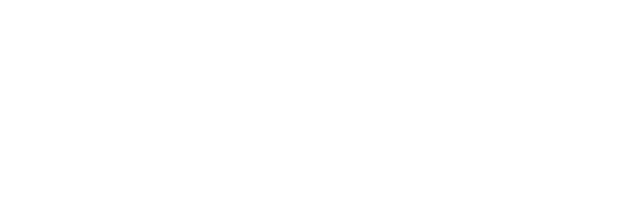
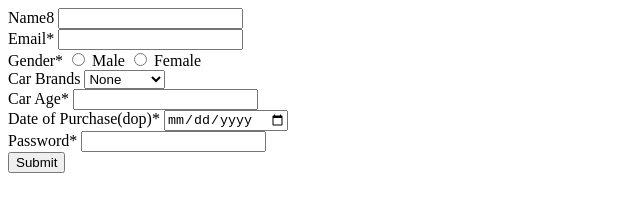
Before and after one commit to acciojob/car-insurance-form-nigam85, a website: page main.html in a window 1280 px wide. Shown: the whole page, without its empty margins (0-640 px from the left). Drawn offline with Linux system fonts and the light colour scheme.

Commit message:
created a submission

```diff
--- a/main.html
+++ b/main.html
@@ -8,6 +8,37 @@
 
 <body>
 	<!-- the entire body must be written by student -->
+	<form method="post" action="submit.php">
+		<label for="name">Name8</label>
+		<input type="text" id="name"  required><br>
+
+		<label for="email">Email*</label>
+		<input type="text" id="email"  required><br>
+
+		<label for="gender">Gender*</label>
+		<input type="radio"  id="gender_m" name="gender" required>
+		<label for="gender_m">Male</label>
+		<input type="radio"  id="gender_f" name="gender" required>
+		<label for="gender_m">Female</label><br>
+
+		<label for="cars">Car Brands</label>
+		<select id="cars" name="cars" required>
+		<option value=""disabled selected>None</option>
+		  <option value="bmw">BMW</option>
+		  <option value="audi">Audi</option>
+		  <option value="mercedez">Mercedez</option>
+		</select><br>
+		<label for="carage">Car Age*</label>
+		<input type="number" id="carage" >
+		<br>
+		<label for="dop">Date of Purchase(dop)*</label>
+		<input type="date" id="dop" required>
+		<br>
+		<label for="password">Password*</label>
+		<input type="password" id="password" required>
+		<br>
+		<button>Submit</button>
+
     <script type="text/javascript" src="./script.js">
 </script>
 
```
